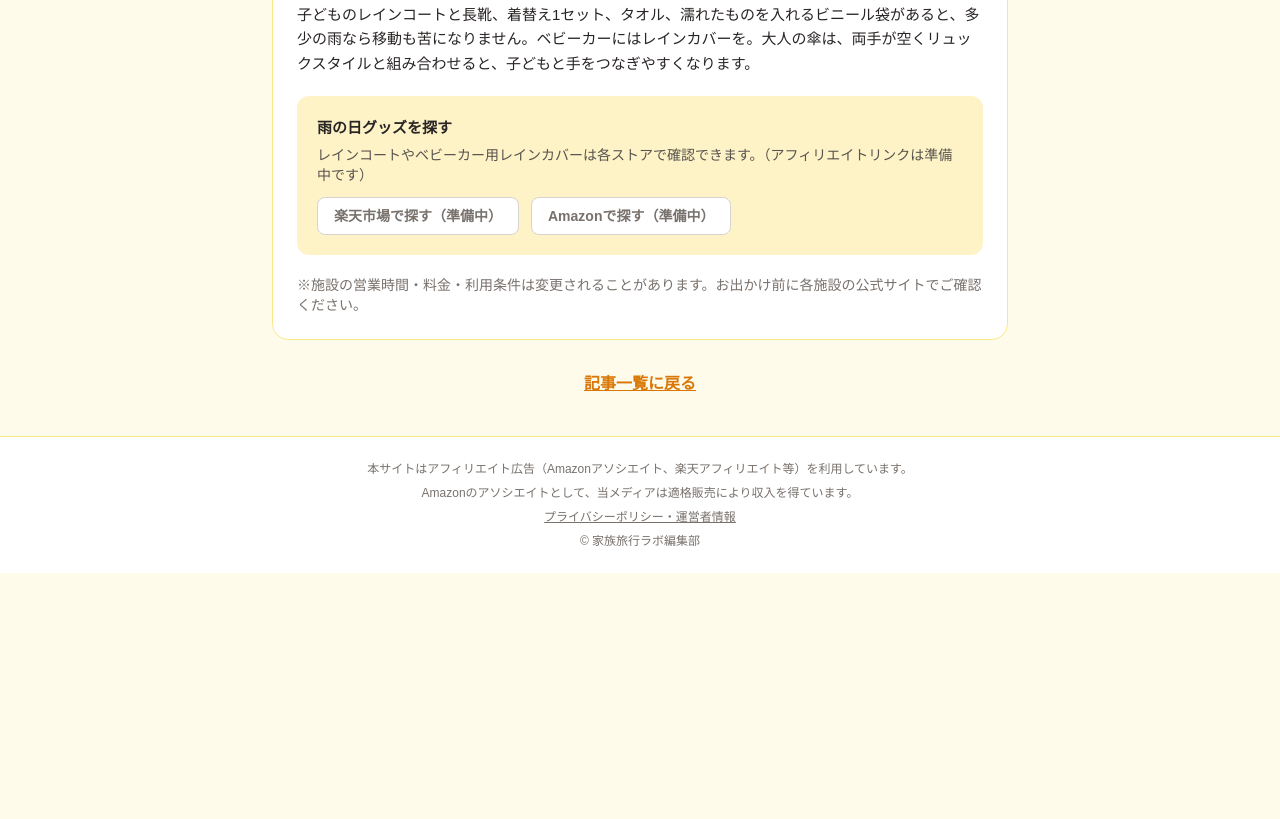
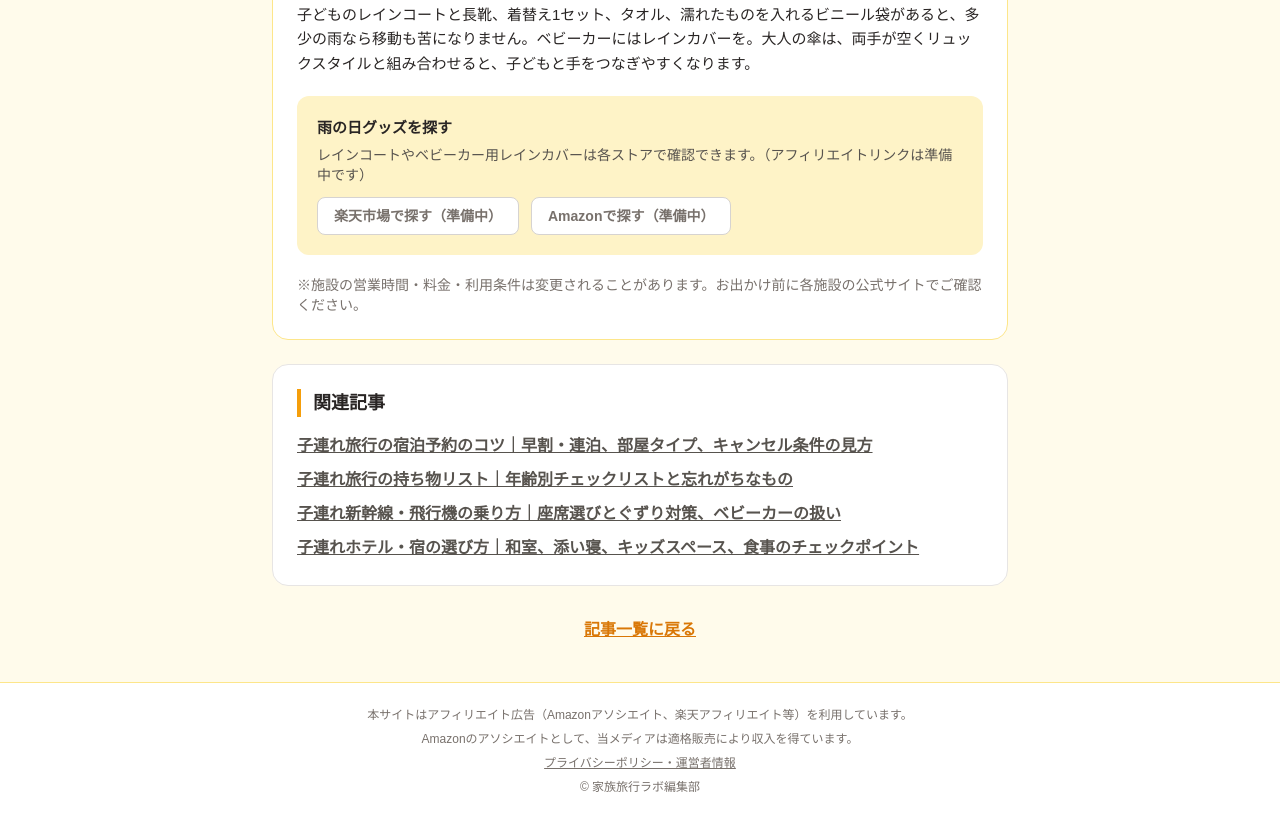
Before and after one commit to omni-labo/ryoko-navi, a plain HTML site: page ame.html in a window 1280 px wide. Shown: the part 1436-2255 px from the top of the page. Before the commit the page ends 2009 px from the top, so only its background shows below. Drawn offline with nearby package versions, Linux system fonts and the light colour scheme.

Commit message:
関連記事セクションを追加（サイト内リンク強化）

```diff
--- a/ame.html
+++ b/ame.html
@@ -72,6 +72,16 @@
 
 <p class="text-sm text-stone-500">※施設の営業時間・料金・利用条件は変更されることがあります。お出かけ前に各施設の公式サイトでご確認ください。</p>
 </div>
+  <div class="bg-white rounded-2xl border border-stone-200 p-6 mt-6">
+    <h2 class="font-bold text-lg border-l-4 border-amber-500 pl-3">関連記事</h2>
+    <ul class="mt-4 space-y-2 leading-relaxed">
+      <li><a href="yoyaku.html" class="text-stone-600 font-bold underline">子連れ旅行の宿泊予約のコツ｜早割・連泊、部屋タイプ、キャンセル条件の見方</a></li>
+      <li><a href="mochimono.html" class="text-stone-600 font-bold underline">子連れ旅行の持ち物リスト｜年齢別チェックリストと忘れがちなもの</a></li>
+      <li><a href="shinkansen.html" class="text-stone-600 font-bold underline">子連れ新幹線・飛行機の乗り方｜座席選びとぐずり対策、ベビーカーの扱い</a></li>
+      <li><a href="hotel.html" class="text-stone-600 font-bold underline">子連れホテル・宿の選び方｜和室、添い寝、キッズスペース、食事のチェックポイント</a></li>
+    </ul>
+  </div>
+
 
 <div class="mt-8 text-center">
 <a href="index.html#articles" class="text-amber-600 font-bold underline">記事一覧に戻る</a>
```
Also changed, not shown: hiyou.html (+10 -0 lines), hotel.html (+10 -0 lines), mochimono.html (+10 -0 lines), shinkansen.html (+10 -0 lines), yoyaku.html (+10 -0 lines).
